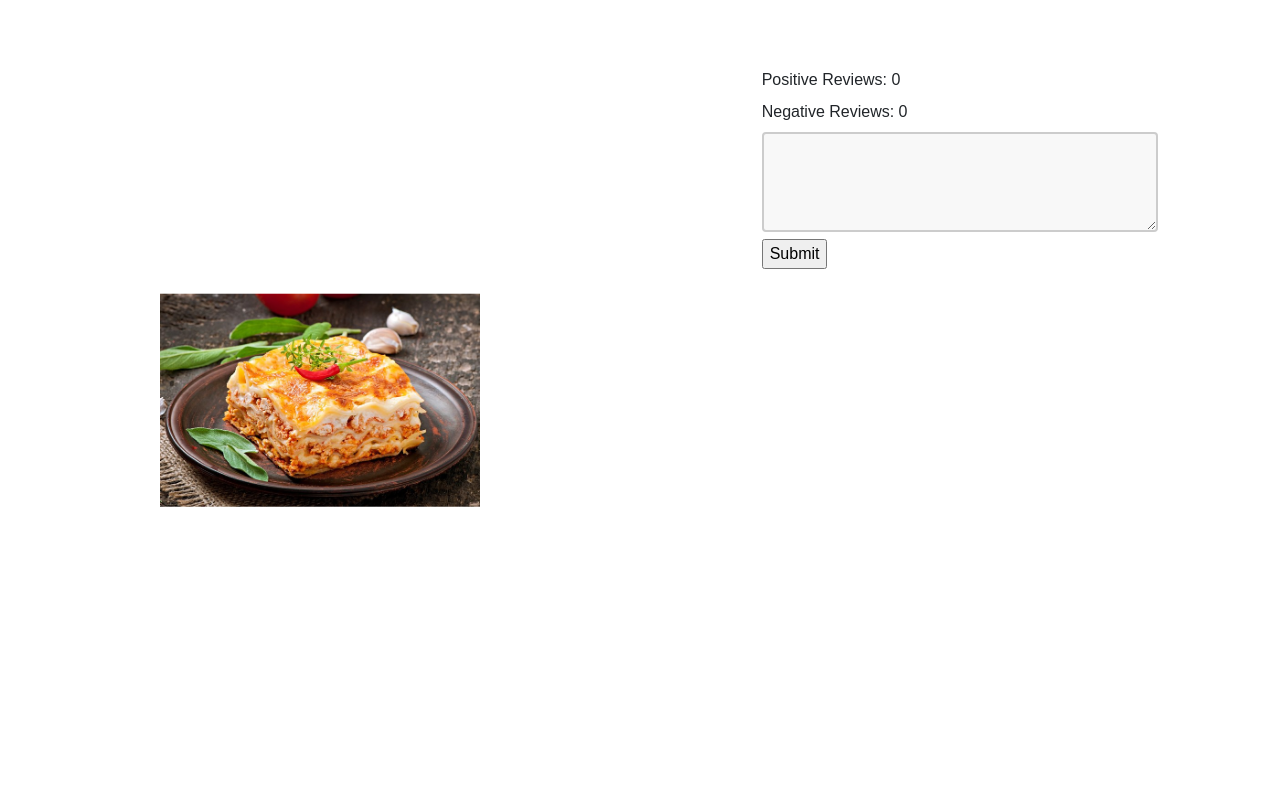
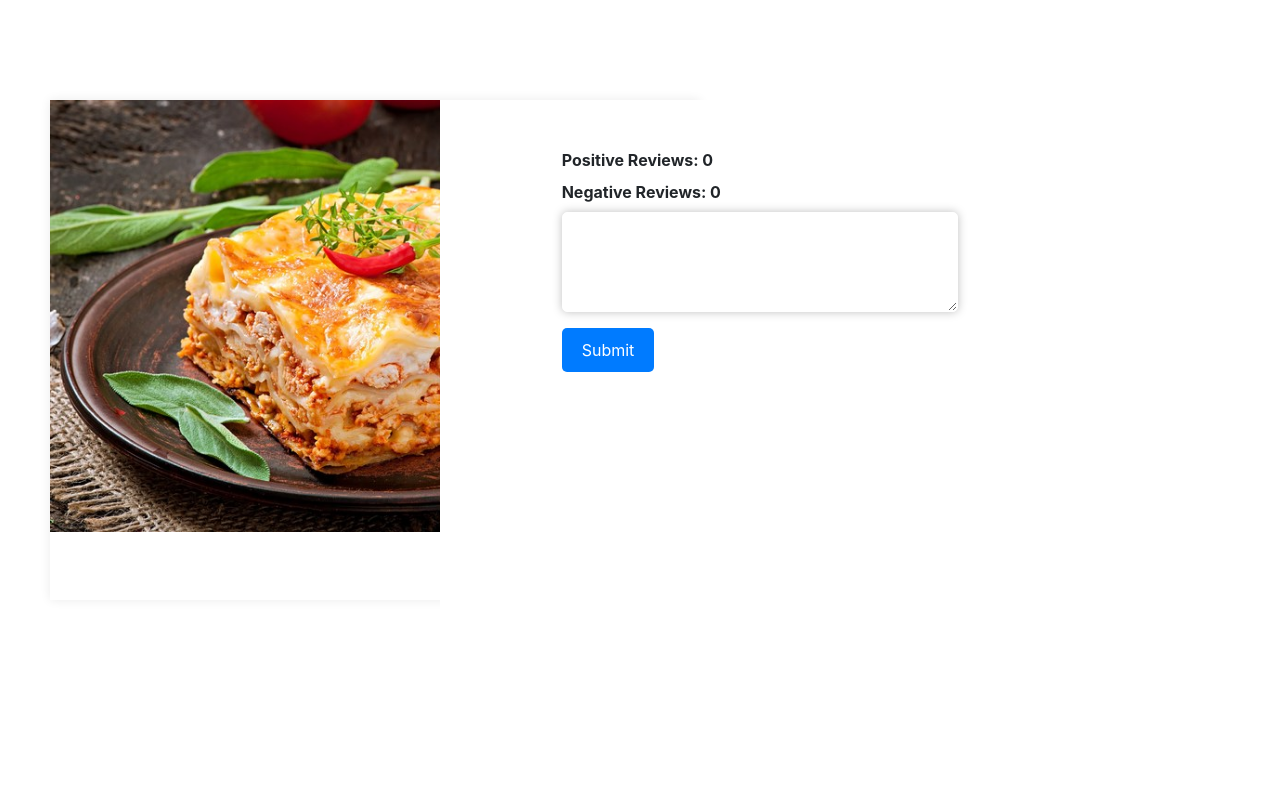
Before and after one commit to RavinduP/sentiment-_analiysis_-project, a Flask app: page / in a window 1280 px wide. Run offline with Flask 3, Linux system fonts and the light colour scheme; parts of the project's set-up code (start-up, migrations or seed data) failed here and were passed over.

Commit message:
initial commit

```diff
--- a/static/css/main.css
+++ b/static/css/main.css
@@ -1,53 +1,272 @@
-*{
-    font-family: sans-serif;
+/* main.css */
+.wrapper {
+  display: flex;
+  justify-content: space-between;
+  align-items: center;
 }
 
+.logo img {
+  height: 80px;
+  margin-right: 0px;
+  margin-top: 5px;
+  display: flex;
+  align-items: center;
+}
+
+.nav{
+  position:fixed;
+  z-index: 1000;
+  top: 0;
+  right: 0;
+  left:0;
+  height: 80px;
+  display: flex;
+  flex-direction:row;
+  justify-content:space-between;
+  align-items: center;
+  padding: 0 15px 10px;
+  background-color: rgba(255, 255, 255, 0.498) ;
+  box-shadow: 0 40px 150px rgba(223, 147, 7, 0.815);
+  border-bottom-left-radius: 10px;
+  border-bottom-right-radius: 10px;
+}
+
+.nav .links a {
+  margin-right: 25px;
+  font-size: 20px;
+  font-weight: 600;
+  color: #000;
+  padding: 0% 5px;
+  text-decoration: none; /* Remove default underline */
+  position: relative; /* Add relative positioning for pseudo-element */
+}
+
+#homec {
+  color: #4F98CA; /* everyone must change that one */
+}
+
+.nav .links a::after {
+  content: '';
+  background: rgba(223, 147, 7, 0.815);
+  width: 0;
+  height: 2px;
+  position: absolute;
+  bottom: -20px;
+  left: 0;
+  transition: width 0.5s;
+}
+
+.nav .links a:hover::after, /* Increase width on hover */
+.nav .links a.mainlink::after { /* For the active link */
+  width: 100%;
+}
+
+.navright {
+  display: flex;
+  align-items: center;
+}
+
+.cart {
+  display: inline-block;
+  margin-right: 20px;
+  border-radius: 50%;
+  padding: 10px 10px;
+  transition: transform 0.5s; /* Add transition for smooth animation */
+}
+
+.cart:hover {
+  transform: scale(1.3); /* Scale up the cart icon on hover */
+}
+
+.cart a img {
+  height: 30px;
+  width: auto;
+  vertical-align: middle;
+}
+
+
+.signup-login a {
+  text-decoration: none;
+  color: hsl(0, 0%, 0%);
+  font-weight: bold ;
+  padding: 10px 10px;
+  border: 2px solid rgba(223, 147, 7, 0.815);
+  border-radius: 100px;
+  transition: background-color 0.5s, color 0.5s; /* Add transition for background-color and color */
+}
+
+.signup-login .getstart {
+  color: hwb(0 0% 100%);
+  background-color: rgba(223, 147, 7, 0.815);
+  margin-left: 10px;
+}
+
+.signup-login a:hover {
+  background-color: rgba(223, 147, 7, 0.815);
+  color: hsl(0, 0%, 0%);
+}
+
+.signup-login .getstart:hover {
+  background-color: hsl(0, 0%, 100%);
+  color: hwb(0 0% 100%);
+}
+
+
+.product-details {
+  margin-bottom: 0px;
+}
+
+h1 {
+  font-size: 24px;
+  margin-top: 10px;
+  margin-left: 0px;
+}
+
+.price {
+  font-size: 24px;
+  margin-bottom: 10px;
+}
+.description {
+  margin-bottom: 20px;
+  font-size: 16px;
+}
+
+.btnn .su-button {
+  background-color: rgba(223, 147, 7, 0.815);
+  color: #000;
+  border: 1px solid #000;
+}
+
+.btnn .su-button:hover {
+  background-color: rgb(233, 176, 69);
+}
+
+.btn {
+  background-color: #000;
+  color: white;
+  padding: 10px 20px;
+  text-align: center;
+  text-decoration: none;
+  display: inline-block;
+  margin: 5px 0;
+  border-radius: 5px;
+  cursor: pointer;
+}
+.wishlist {
+  background-color: #fff;
+  color: #000;
+  border: 1px solid #000;
+}
+
+
+
+/* Basic reset */
+body, html {
+  margin: 0;
+  padding: 0;
+  font-family: Arial, sans-serif;
+}
+
+/* Split screen */
 .split {
-  height: 100%;
+  position: absolute;
   width: 50%;
-  position: fixed;
-  z-index: 1;
-  top: 0;
-  overflow-x: hidden;
-  padding-top: 20px;
+  height: 70%;
+  margin-top: 100px;
+  overflow: hidden;
 }
 
 .left {
-  left: 0;
+  margin-left: 50px;
+  margin-top: 100px;
+  height: 500px;
+  width: 650px;
+  background-color: hsl(0, 0%, 100%);
+  border: 0px solid rgb(255, 255, 255) ;
+  box-shadow: 0 0 10px rgba(0, 0, 0, 0.082);
 }
 
 .right {
   right: 0;
+  margin-right: 200px;
+  background-color: #ffffff;
 }
 
-
-.centered {
+/* Centered content */
+.centerd {
   position: absolute;
+  width: 500px; /* Set width */
+  height: 350px; /* Set height */
   top: 50%;
   left: 50%;
   transform: translate(-50%, -50%);
   text-align: center;
+  object-fit: cover; /* Ensures the image covers the area without stretching */
+  margin-left: 20px; /* Optional: Adds space on the left */
+  margin-right: 20px;
 }
 
-.centered img {
-  width: 100%;
+/* Image styling */
+.split img {
+  max-width: 100%;
+  height: auto;
+}
+/* Container styling */
+.container {
+  margin-top: 10%;
 }
 
 
+
+/* Comment section styling */
+.comment-button {
+  margin-top: 740px;
+  margin-left: 50%;
+  margin-bottom: 100px;
+  height: 1000px;
+  width: 500px;
+  border: 1px solid #bebebe;
+  border-radius: 5px;
+  box-shadow: 0 0 10px rgba(0, 0, 0, 0.253);
+}
+
+.commented-section {
+  padding: 10px;
+}
+
+.commented-user {
+  font-weight: bold;
+}
+
+/* Textarea styling */
 textarea {
   width: 100%;
   height: 100px;
-  padding: 12px 20px;
-  box-sizing: border-box;
-  border: 2px solid #ccc;
-  border-radius: 4px;
-  background-color: #f8f8f8;
-  font-size: 16px;
-  resize: none;
+  margin-top: 10px;
+  padding: 10px;
+  border: 1px solid #ffffff;
+  border-radius: 5px;
+  box-shadow: 0 0 10px rgba(0, 0, 0, 0.253);
 }
 
-.comments {
-  text-decoration: underline;
-  text-underline-position: under;
+/* Submit button styling */
+input[type="submit"] {
+  margin-top: 10px;
+  padding: 10px 20px;
+  background-color: #007bff;
+  color: white;
+  border: none;
+  border-radius: 5px;
   cursor: pointer;
 }
+
+input[type="submit"]:hover {
+  background-color: #0056b3;
+}
+
+/* Label styling */
+label {
+  font-weight: bold;
+  display: block;
+  margin-bottom: 5px;
+}
```
